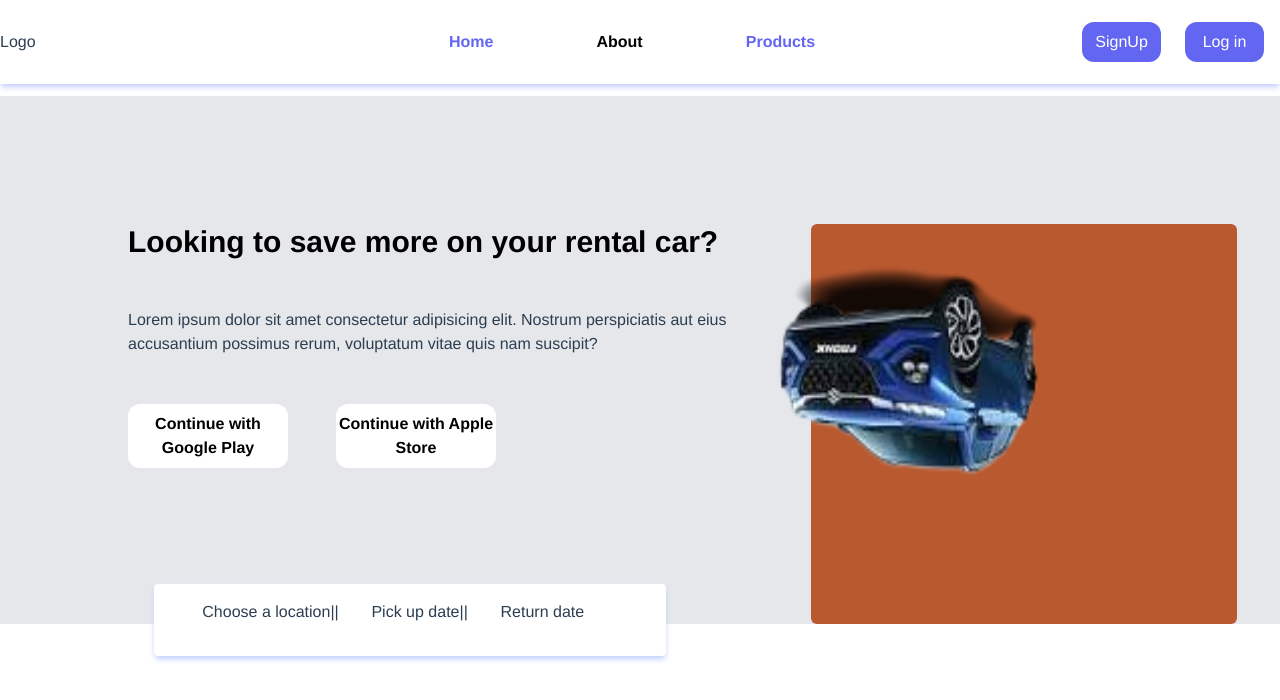
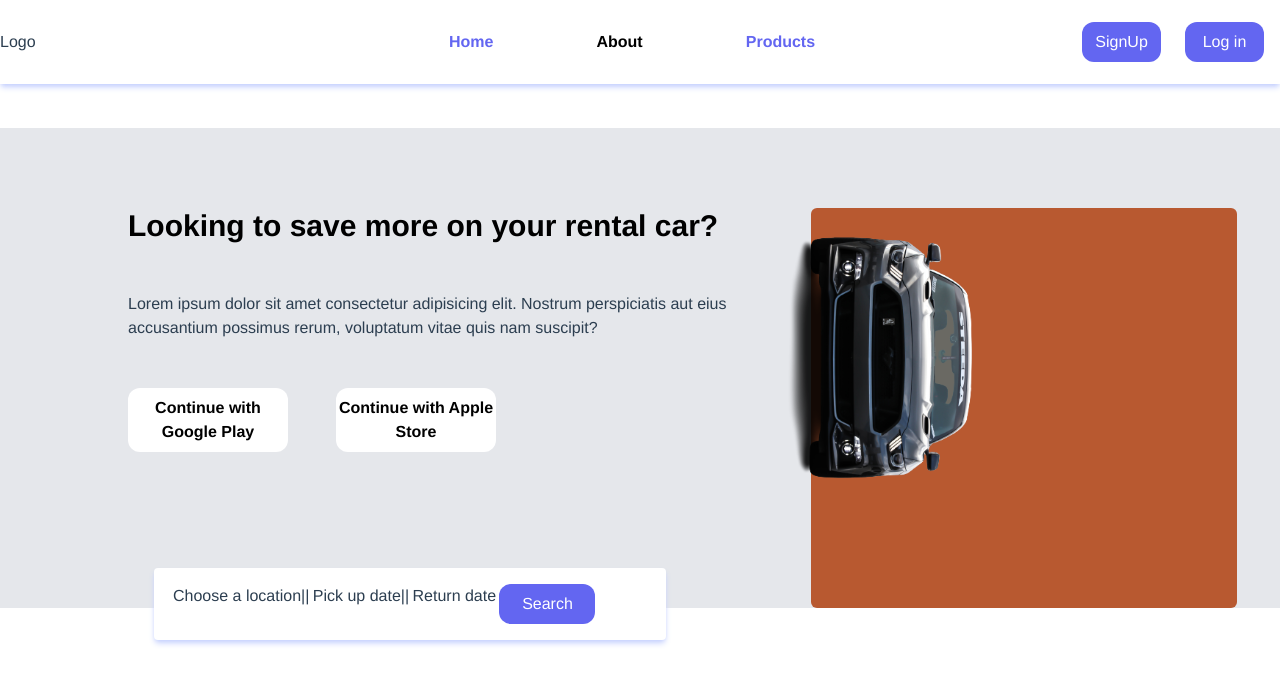
Before and after one commit to MuhireIghor/Rentals, a Vue app: page / in a window 1280 px wide. Shown: the top 700 px of the page. Built offline with nearby package versions, Linux system fonts and the light colour scheme; the HTML template or start-up script is replaced by a standard one.

Commit message:
[fix]:Bug fixes on the page redirection issue

```diff
--- a/public/index.html
+++ b/public/index.html
@@ -5,7 +5,7 @@
     <meta http-equiv="X-UA-Compatible" content="IE=edge">
     <meta name="viewport" content="width=device-width,initial-scale=1.0">
     <link rel="icon" href="<%= BASE_URL %>favicon.ico">
-    <title><%= htmlWebpackPlugin.options.title %></title>
+    <title>RentalX</title>
   </head>
   <body>
     <noscript>
--- a/src/App.vue
+++ b/src/App.vue
@@ -1,5 +1,4 @@
 <template>
-<NavBar />
   <router-view/>
 </template>
 
@@ -22,12 +21,3 @@ nav a {
 }
 
 </style>
-<script>
-import NavBar from './components/NavBar.vue'
-export default {
-  components: {
-    NavBar
-  }
-}
-
-</script>
--- a/src/components/SearchBar.vue
+++ b/src/components/SearchBar.vue
@@ -1,7 +1,7 @@
 <template>
-    <div class='bg-white rounded p-4 w-[40%] flex justify-evenly shadow-md shadow-indigo-200 z-20 absolute left-[12%] -bottom-8'>
+    <div class='bg-white rounded p-4 w-[40%] flex  justify-evenly shadow-md shadow-indigo-200 z-20 absolute left-[12%] -bottom-8'>
         <!-- choose location  -->
-        <div class='flex hover:cursor-pointer'>
+        <div class='flex hover:cursor-pointer '>
             <p>Choose a location</p>||
             </div>
         <div class='flex hover:cursor-pointer'>
@@ -11,7 +11,7 @@
             <p>Return date</p>
             </div>
             <div>
-                <ButtonComponent className="flex bg-indigo-500"/>
+                <ButtonComponent buttonText="Search" className="flex bg-indigo-500 px-12 items-center justify-center text-white py-0"/>
             </div>
 
     </div>
--- a/src/layouts/MainLayout.vue
+++ b/src/layouts/MainLayout.vue
@@ -1,6 +1,6 @@
 <template>
-  <div class='pt-24'>
     <NavBar />
+  <div class="pt-32">
     <slot></slot>
   </div>
 </template>
--- a/src/views/AboutView.vue
+++ b/src/views/AboutView.vue
@@ -3,3 +3,6 @@
     <h1>This is an about page</h1>
   </div>
 </template>
+<script>
+
+</script>
--- a/src/views/HomeView.vue
+++ b/src/views/HomeView.vue
@@ -1,8 +1,7 @@
 <template>
 <MainLayout>
-
-  <div class="pt-32 w-full bg-gray-200 relative max-h-screen">
-    <div class="w-full flex">
+  <div class=" pt-20 w-full bg-gray-200 relative max-h-screen">
+    <div class="w-full flex ">
     <!-- section 1 -->
     <div class="h-[300px] ml-32 w-1/2 items-center space-y-12">
       <p class="text-3xl text-black font-semibold text-start">
@@ -20,8 +19,8 @@
     </div>
     <div class="bg-[#b85930] h-[400px] w-1/3 mx-auto rounded-md relative">
       <img
-        src="../assets/car.png"
-        class="w-full h-3/4 absolute -left-32 rotate-180"
+        src="../assets/car2.png"
+        class="w-full h-3/4 absolute -left-32 rotate-[90deg]"
       />
     </div>
     </div>
@@ -31,8 +30,9 @@
   </div>
 </MainLayout>
 </template>
+
 <script>
-import ButtonComponent from '../components/ButtonComponent.vue'
+import ButtonComponent from '@/components/ButtonComponent.vue'
 import SearchBar from '../components/SearchBar.vue'
 import MainLayout from '@/layouts/MainLayout.vue'
 export default {
--- a/src/views/NotFound.vue
+++ b/src/views/NotFound.vue
@@ -1,5 +1,34 @@
 <template>
-<div class="pt-32 w-2/3 mx-auto bg-white shadow-md shadow-indigo-200 ">
-<p>404 PAGE NOT FOUND</p>
-</div>
+  <div class="w-[50%] mx-auto h-screen flex items-center">
+    <div class="bg-white shadow-md shadow-indigo-200 w-full h-[60%] space-y-12 p-20">
+      <p class="text-xl font-bold">😓 404 PAGE NOT FOUND 😓</p>
+      <p class="text-lg">
+        The page you are currently looking for is not available Go back home or
+        you will be redirected to the home page
+      </p>
+      <div class="w-full flex justify-center mt-20">
+        <ButtonComponent
+          buttonText="Go Back"
+          className="bg-white shadow-md text-indigo-500 border border-indigo-500 w-[8rem] hover:bg-indigo-500 hover:text-white"
+          :clickHandler="handleRedirect"
+        />
+      </div>
+    </div>
+  </div>
 </template>
+<script>
+import ButtonComponent from '@/components/ButtonComponent.vue'
+export default {
+  components: {
+    ButtonComponent
+  },
+  methods: {
+    handleRedirect () {
+      this.$router.push({ name: 'home' })
+    }
+  },
+  mounted () {
+    setTimeout(() => { this.$router.push({ name: 'home' }) }, 5000)
+  }
+}
+</script>
--- a/tailwind.config.js
+++ b/tailwind.config.js
@@ -2,7 +2,11 @@
 module.exports = {
   content: ['./src/**/*.{js,vue,html.ts,jsx}'],
   theme: {
-    extend: {}
+    extend: {
+      rotate: {
+        200: '200deg'
+      }
+    }
   },
   plugins: []
 }
```
Also changed, not shown: src/assets/car2.png (added).
